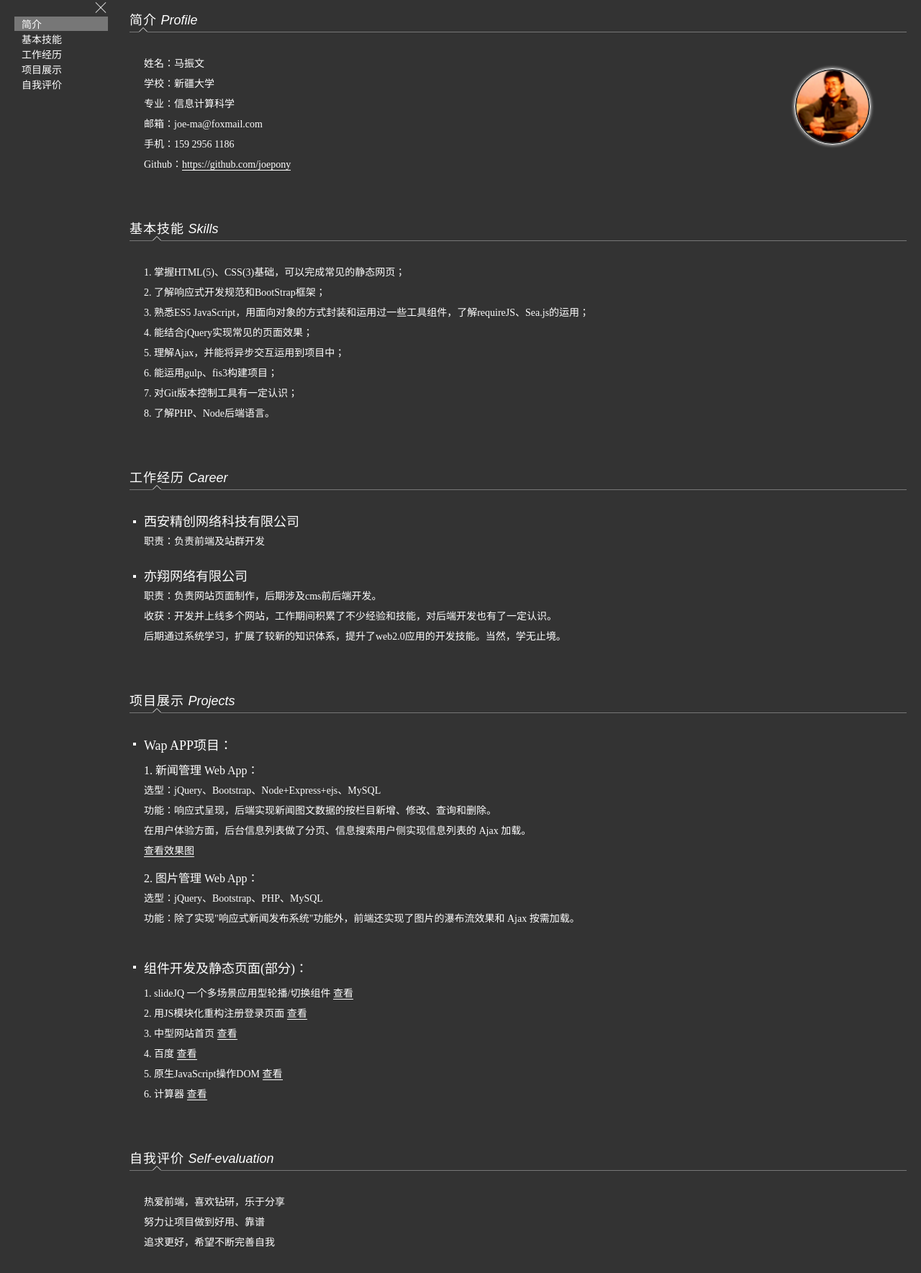
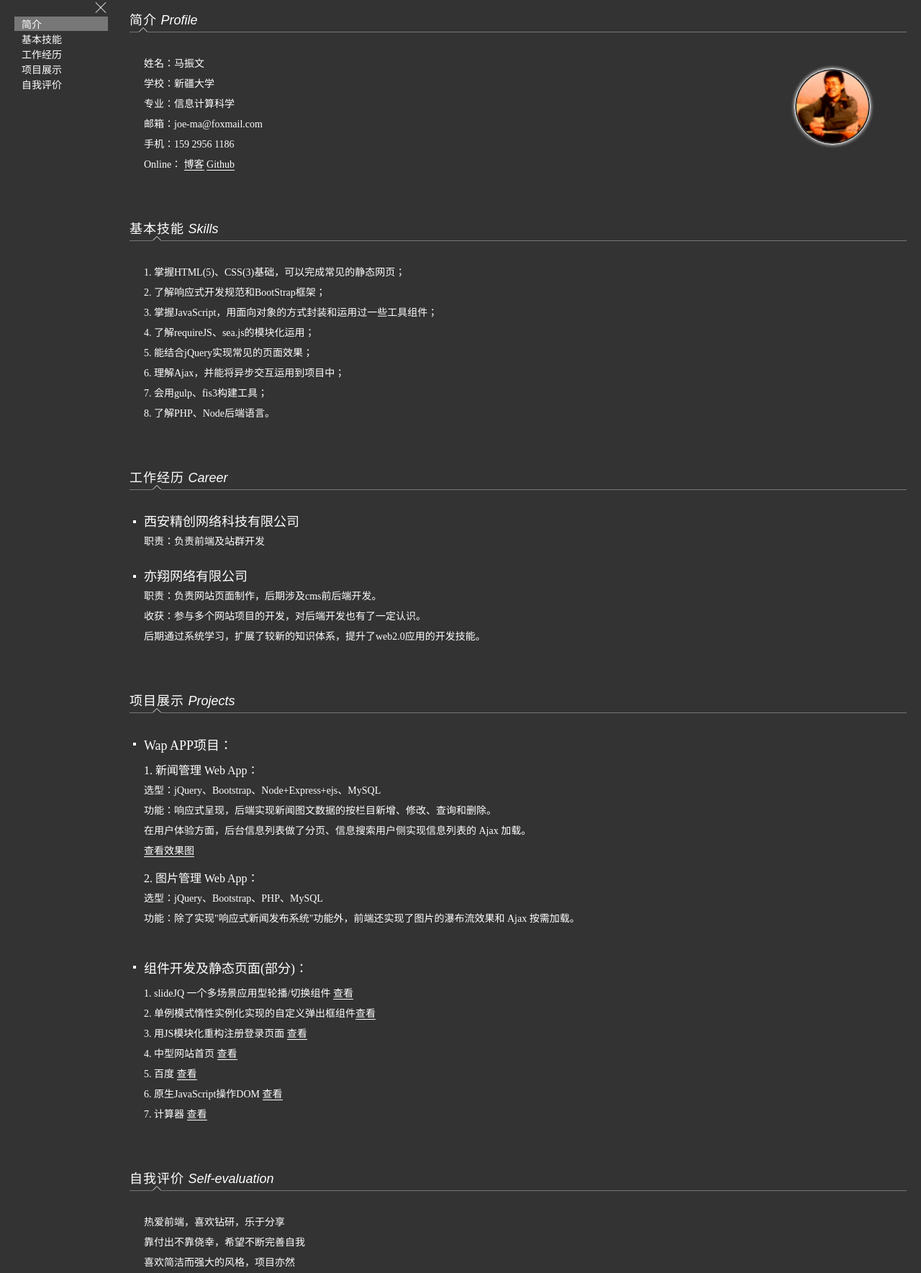
Before and after one commit to JoePony/resume, a website: page index.html in a window 1280 px wide. Shown: the part 7-1776 px from the top of the page at 72% size. Before the commit the page ends 1748 px from the top, so only its background shows below. Drawn offline with Linux system fonts and the light colour scheme.

Commit message:
modified html,and fix some problams

```diff
--- a/index.html
+++ b/index.html
@@ -29,9 +29,7 @@
             <li><a href="#evaluation" class="aside-item">自我评价</a></li>
         </ul>
         <a href="javascript:void(0);" id="foldAside" class="fold-aside-icon">
-            <i></i>
-            <i></i>
-            <i></i>
+            <i></i><i></i><i></i>
         </a>
     </aside>
     <div class="main">
@@ -39,13 +37,16 @@
             <h2><span>简介</span><i>Profile</i></h2>
             <div class="content-wrap clearfix">
                 <figure class="avator-wrap"><img src="images/avator.png" class="avatar" alt="me"></figure>
-                <div class="basic-info fl" draggable="true">
+                <div class="basic-info fl">
                     <p>姓名：<script>document.write(decodeURI(['%E6%96%87','%E6%8C%AF','%E9%A9%AC'].reverse().join('')));</script></p>
                     <p>学校：新疆大学</p>
                     <p>专业：信息计算科学</p>
                     <p>邮箱：<script>document.write(['.com','foxmail','@','joe-ma'].reverse().join(''));</script></p>
                     <p>手机：<script>document.write( 'a1#5d9X d2x9aa5e@6% e1c!1d:v8@#6'.replace(/[^\d\s]/g,''));</script></p>
-                    <p>Github：<a href="https://github.com/joepony" class="hover-animate-border" target="_blank">https://github.com/joepony</a></p>
+                    <p>Online：
+                        <a href="http://www.jianshu.com/u/bb765465f7fd" class="hover-animate-border" target="_blank">博客</a>
+                        <a href="https://github.com/JoePony" class="hover-animate-border" target="_blank">Github</a>
+                    </p>
                 </div>
             </div>
         </section>
@@ -55,11 +56,11 @@
                 <ul>
                     <li>掌握HTML(5)、CSS(3)基础，可以完成常见的静态网页；</li>
                     <li>了解响应式开发规范和BootStrap框架；</li>
-                    <li>熟悉ES5 JavaScript，用面向对象的方式封装和运用过一些工具组件，了解requireJS、Sea.js的运用；</li>
+                    <li>掌握JavaScript，用面向对象的方式封装和运用过一些工具组件；</li>
+                    <li>了解requireJS、sea.js的模块化运用；</li>
                     <li>能结合jQuery实现常见的页面效果；</li>
                     <li>理解Ajax，并能将异步交互运用到项目中；</li>
-                    <li>能运用gulp、fis3构建项目；</li>
-                    <li>对Git版本控制工具有一定认识；</li>
+                    <li>会用gulp、fis3构建工具；</li>
                     <li>了解PHP、Node后端语言。</li>
                 </ul>
             </div>
@@ -74,8 +75,8 @@
                 <section class="mt20">
                     <h3><script>document.write(decodeURI('%E4%BA%A6%E7%BF%94%E7%BD%91%E7%BB%9C%E6%9C%89%E9%99%90%E5%85%AC%E5%8F%B8'));</script></h3>
                     <p>职责：负责网站页面制作，后期涉及cms前后端开发。</p>
-                    <p>收获：开发并上线多个网站，工作期间积累了不少经验和技能，对后端开发也有了一定认识。</p>
-                    <p>后期通过系统学习，扩展了较新的知识体系，提升了web2.0应用的开发技能。当然，学无止境。</p>
+                    <p>收获：参与多个网站项目的开发，对后端开发也有了一定认识。</p>
+                    <p>后期通过系统学习，扩展了较新的知识体系，提升了web2.0应用的开发技能。</p>
                 </section>
             </div>
         </section>
@@ -107,6 +108,7 @@
                 <h3 class="mt40">组件开发及静态页面(部分)：</h3>
                 <ul class="mt10">
                     <li>slideJQ 一个多场景应用型轮播/切换组件 <a href="https://joepony.github.io/slideJQ-plugin/" class="hover-animate-border" target="_blank">查看</a></li>
+                    <li>单例模式惰性实例化实现的自定义弹出框组件<a href="https://joepony.github.io/bouncingDialog/" class="hover-animate-border" target="_blank">查看</a></li>
                     <li>用JS模块化重构注册登录页面 <a href="https://joepony.github.io/login-register/" class="hover-animate-border" target="_blank">查看</a></li>
                     <li>中型网站首页 <a href="https://joepony.github.io/geekindex/" class="hover-animate-border" target="_blank">查看</a></li>
                     <li>百度 <a href="http://joepony.github.io/page1/" class="hover-animate-border" target="_blank">查看</a></li>
@@ -119,13 +121,13 @@
             <h2><span>自我评价</span><i>Self-evaluation</i></h2>
             <div class="content-wrap clearfix">
                 <p>热爱前端，喜欢钻研，乐于分享</p>
-                <p>努力让项目做到好用、靠谱</p>
-                <p>追求更好，希望不断完善自我</p>
+                <p>靠付出不靠侥幸，希望不断完善自我</p>
+                <p>喜欢简洁而强大的风格，项目亦然</p>
             </div>
         </section>
     </div>
     <template id="tmplBouncingBox1">
-        <div class="slide-list-wrap overflow-h pos-r shadow-b" id="slideWrap2">
+        <div class="slide-list-wrap overflow-h pos-r shadow-b loading-img" id="slideWrap2">
             <ul class="slide-list">
                 <li class="test-li"><img src="images/newsApp/1.jpg" alt="前台首页"></li>
                 <li class="test-li"><img src="images/newsApp/2.jpg" alt="后台首页"></li>
```
Also changed, not shown: css/style.css, images/loading.gif (added).
